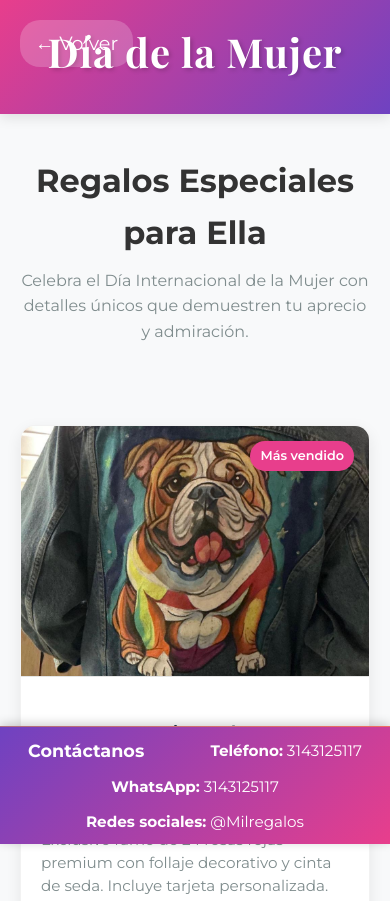
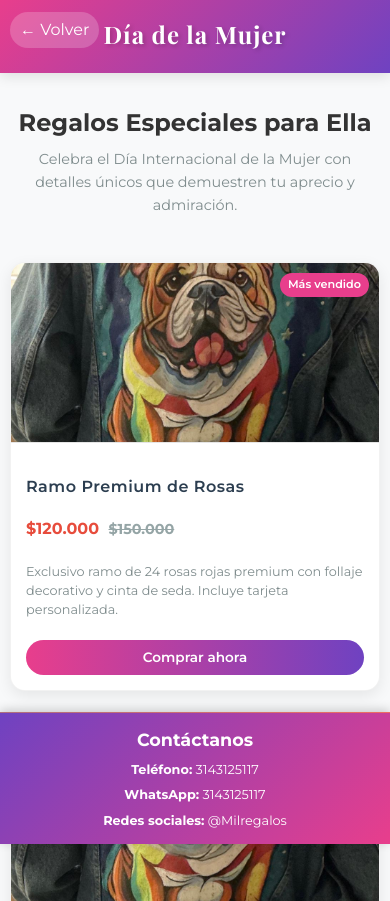
Before and after one commit to WilliamSuarez2006/Milregalos, a plain HTML site: page mujer.html in a window 390 px wide. Shown: the top 901 px of the page. Drawn offline with nearby package versions, Linux system fonts and the light colour scheme; a web font is replaced by a local one.

Commit message:
cambios en el diseño

```diff
--- a/estilo-regalos.css
+++ b/estilo-regalos.css
@@ -106,14 +106,14 @@
 
 .cabecera-categoria {
     text-align: center;
-    padding: 20px 20px; /* Reducido de 30px 20px */
+    padding: 20px 20px;
     background-color: #f8f9fa;
-    margin-bottom: 20px; /* Reducido de 30px */
+    margin-bottom: 20px;
 }
 
 .cabecera-categoria h1 {
-    font-size: 2rem; /* Añade esto si quieres reducir el tamaño */
-    margin-bottom: 10px; /* Reducido de 15px */
+    font-size: 2rem;
+    margin-bottom: 10px;
 }
 
 .cabecera-categoria p {
@@ -123,8 +123,83 @@
     font-size: 1rem;
 }
 
+/* Estilos específicos para móviles */
 @media (max-width: 768px) {
     .catalogo-productos {
         grid-template-columns: 1fr;
+        padding: 15px 10px;
+        gap: 15px;
+    }
+
+    .producto {
+        margin-bottom: 15px;
+    }
+
+    .producto img {
+        height: 180px;
+    }
+
+    .info-producto {
+        padding: 15px;
+    }
+
+    .info-producto h3 {
+        font-size: 1.1rem;
+        margin-bottom: 8px;
+    }
+
+    .precio {
+        font-size: 1.1rem;
+        margin: 8px 0;
+    }
+
+    .descripcion {
+        font-size: 0.85rem;
+        margin-bottom: 10px;
+    }
+
+    .boton-comprar {
+        padding: 8px 15px;
+        font-size: 0.9rem;
+    }
+
+    .etiqueta-oferta {
+        font-size: 0.7rem;
+        padding: 3px 8px;
+        top: 10px;
+        right: 10px;
+    }
+
+    .cabecera-categoria {
+        padding: 15px 10px;
+        margin-bottom: 15px;
+    }
+
+    .cabecera-categoria h1 {
+        font-size: 1.5rem;
+        margin-bottom: 5px;
+    }
+
+    .cabecera-categoria p {
+        font-size: 0.9rem;
     }
 }
+
+@media (max-width: 480px) {
+    .info-producto h3 {
+        font-size: 1rem;
+    }
+
+    .precio {
+        font-size: 1rem;
+    }
+
+    .descripcion {
+        font-size: 0.8rem;
+    }
+
+    .boton-comprar {
+        padding: 7px 12px;
+        font-size: 0.85rem;
+    }
+}
--- a/estilo.css
+++ b/estilo.css
@@ -12,6 +12,10 @@
     --transicion: all 0.3s ease;
 }
 
+* {
+    box-sizing: border-box;
+}
+
 body {
     font-family: 'Montserrat', sans-serif;
     margin: 0;
@@ -19,12 +23,13 @@ body {
     line-height: 1.6;
     color: var(--color-texto);
     background-color: var(--color-fondo);
+    padding-bottom: 120px;
 }
 
 header {
     background: linear-gradient(135deg, var(--color-primario), var(--color-secundario));
     color: var(--color-blanco);
-    padding: 20px 20px;
+    padding: 30px 20px;
     text-align: center;
     position: relative;
     box-shadow: var(--sombra);
@@ -33,11 +38,11 @@ header {
 header h1 {
     margin: 0;
     font-family: 'Playfair Display', serif;
-    font-size: 2.5rem; /* Reducido de 3.5rem */
+    font-size: 2.5rem;
     font-weight: 700;
     letter-spacing: 1px;
     color: var(--color-blanco);
-    margin-bottom: 10px; /* Reducido de 15px */
+    margin-bottom: 10px;
     text-shadow: 2px 2px 4px rgba(0, 0, 0, 0.2);
 }
 
@@ -45,20 +50,20 @@ header h1 {
     font-family: 'Montserrat', sans-serif;
     font-weight: 300;
     font-style: italic;
-    font-size: 1.2rem; /* Reducido de 1.5rem */
+    font-size: 1.2rem;
     color: rgba(255, 255, 255, 0.9);
-    margin: 0;
-    letter-spacing: 1px; /* Reducido de 1.5px */
+    margin: 0 0 10px 0;
+    letter-spacing: 1px;
 }
 
 .eslogan2 {
     font-family: 'Montserrat', sans-serif;
     font-weight: 400;
-    font-size: 0.9rem; /* Reducido de 1rem */
+    font-size: 0.9rem;
     color: rgba(255, 255, 255, 0.9);
-    margin: 10px auto 0; /* Reducido de 15px auto 0 */
+    margin: 10px auto 0;
     max-width: 600px;
-    line-height: 1.4; /* Reducido de 1.5 */
+    line-height: 1.4;
 }
 
 .boton-volver {
@@ -168,7 +173,7 @@ header h1 {
 
 .info-contacto p {
     margin: 0;
-    font-size: 0.950rem;
+    font-size: 0.95rem;
 }
 
 .info-contacto a {
@@ -194,25 +199,112 @@ header h1 {
     transform: translateY(-3px);
 }
 
-body {
-    padding-bottom: 100px;
-}
+/* Estilos específicos para móviles */
+@media (max-width: 768px) {
+    header {
+        padding: 15px 10px;
+    }
 
-@media (max-width: 768px) {
     header h1 {
-        font-size: 2.5rem;
+        font-size: 1.8rem;
+        margin-bottom: 5px;
     }
 
     .eslogan {
-        font-size: 1.2rem;
+        font-size: 1rem;
+        margin-bottom: 5px;
+    }
+
+    .eslogan2 {
+        font-size: 0.8rem;
+        line-height: 1.3;
+    }
+
+    .menu-catalogo {
+        padding: 15px 10px;
+        gap: 12px;
     }
 
     .categoria {
         width: 100%;
-        max-width: 350px;
+        margin-bottom: 12px;
+        max-width: none;
+    }
+
+    .categoria img {
+        height: 180px;
+    }
+
+    .categoria-overlay {
+        padding: 15px;
+    }
+
+    .categoria-overlay h2 {
+        font-size: 1.3rem;
+    }
+
+    .categoria-overlay p {
+        font-size: 0.8rem;
+        margin-top: 3px;
+    }
+
+    .boton-volver {
+        font-size: 1rem;
+        padding: 5px 10px;
+        top: 12px;
+        left: 10px;
+    }
+
+    .cabecera-categoria {
+        padding: 15px 10px;
+    }
+
+    .cabecera-categoria h1 {
+        font-size: 1.5rem;
+        margin-bottom: 5px;
+    }
+
+    .cabecera-categoria p {
+        font-size: 0.9rem;
+    }
+
+    .contacto-fijo {
+        padding: 8px 0;
     }
 
     .info-contacto {
-        gap: 10px;
+        flex-direction: column;
+        gap: 5px;
+        padding: 5px;
+    }
+
+    .info-contacto p {
+        font-size: 0.8rem;
+    }
+
+    body {
+        padding-bottom: 120px;
     }
 }
+
+@media (max-width: 480px) {
+    header h1 {
+        font-size: 1.5rem;
+    }
+
+    .eslogan {
+        font-size: 0.9rem;
+    }
+
+    .eslogan2 {
+        font-size: 0.75rem;
+    }
+
+    .categoria-overlay h2 {
+        font-size: 1.1rem;
+    }
+
+    .categoria-overlay p {
+        font-size: 0.7rem;
+    }
+}
```
